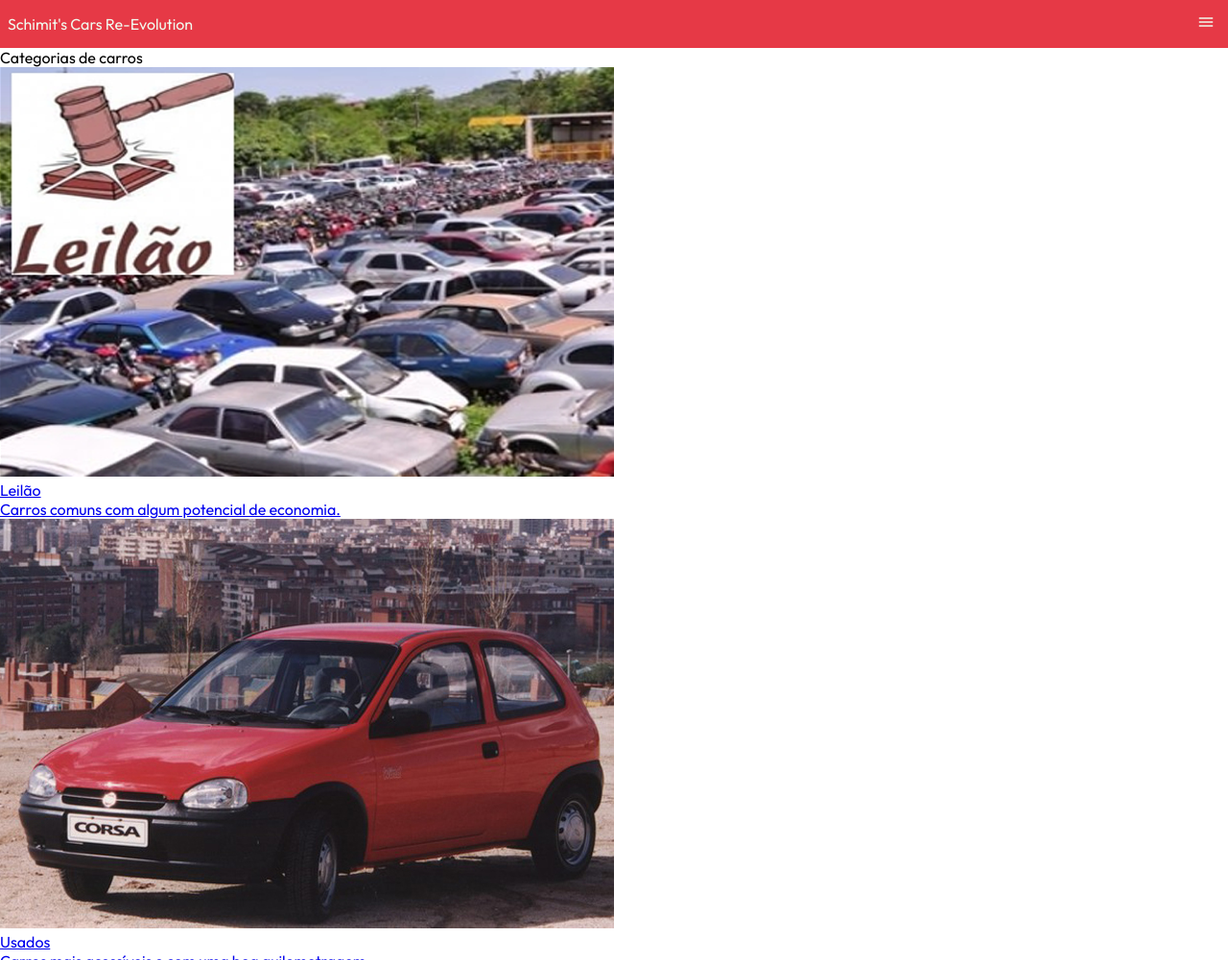
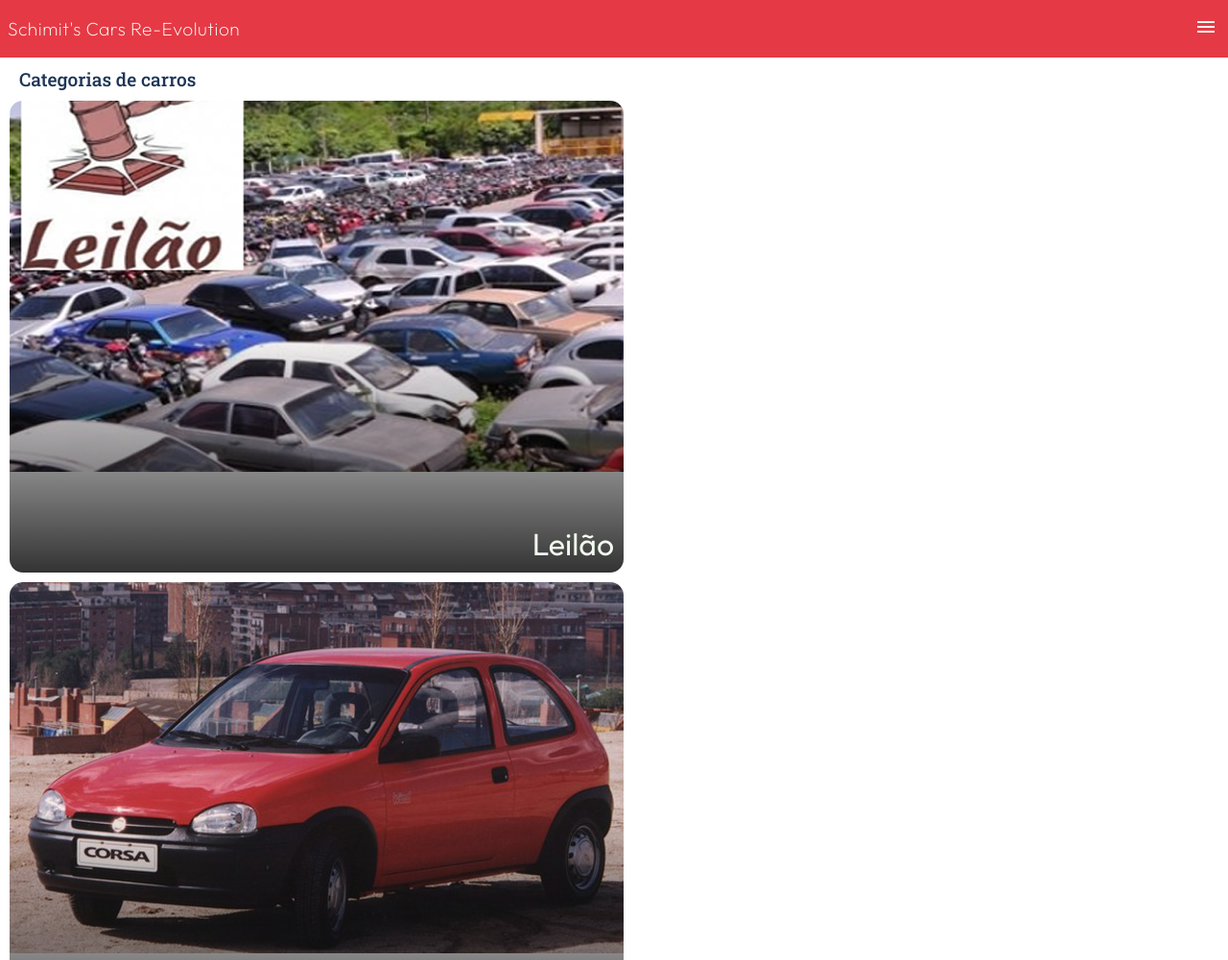
Before and after one commit to forgegabriel/Schimit-s-Car, a plain HTML site: page index.html in a window 1280 px wide. Shown: the top 1001 px of the page at 96% size. Drawn offline with Linux system fonts and the light colour scheme; a web font is replaced by a local one.

Commit message:
Layout de celular pronto

```diff
--- a/css/style.css
+++ b/css/style.css
@@ -1,6 +1,3 @@
-@import url('https://fonts.googleapis.com/css2?family=Outfit:wght@100;200;300;400;500;600;700&display=swap');
-@import url('https://fonts.googleapis.com/css2?family=family=Roboto+Slab:wght@100;200;300;400;500;600;700;800;900&display=swap');
-
 * {
 	--font-outfit: 'Outfit', sans-serif;
 	--font-roboto-slab: 'Roboto Slab', serif;
@@ -12,6 +9,11 @@
 	--cor-black: black;
 	--cor-white: white;
 	font-family: var(--font-outfit);
+}
+
+.corpo {
+	display: flex;
+	flex-direction: column;
 }
 
 header {
@@ -26,19 +28,22 @@
 
 .logo a {
 	display: block;
-	padding: 15px 8px;
+	padding: 18px 0px 18px 8px;
 	color: var(--cor-2);
 	text-decoration: none;
+	font-size: 1.2em;
+	font-weight: 200;
+	letter-spacing: 0.5px;
 }
 
 .menu-icon {
-	padding: 11px;
+	padding: 16px 11px;
+	height: 100%;
 	margin-left: auto;
 }
 
 .menu-icon svg {
 	fill: var(--cor-2);
-	transform: scale(0.8);
 }
 
 #menu-nav {
@@ -60,3 +65,73 @@
 nav.ativo {
 	display: block;
 }
+
+main {
+	margin-bottom: 10px;
+}
+
+main>h2 {
+	padding: 10px 20px;
+	font-size: 1.2em;
+	font-family: var(--font-roboto-slab);
+	font-weight: 500;
+	color: var(--cor-escuro);
+}
+
+.carros {
+	display: grid;
+	grid-template-columns: auto;
+	padding: 0 10px;
+	grid-row-gap: 10px;
+}
+
+.card {
+	position: relative;
+	overflow: hidden;
+	border-radius: 14px;
+	height: calc(40vw - 20px);
+	width: fit-content;
+}
+
+.card-gradient {
+	position: absolute;
+	width: 100%;
+	height: 20vw;
+	bottom: 0;
+	background-image: linear-gradient(rgba(0, 0, 0, 0), rgba(0, 0, 0, 0.8));
+}
+
+.card img {
+	margin-top: -40px;
+}
+
+.card a {
+	text-decoration: none;
+	color: var(--cor-2);
+}
+
+.card h3 {
+	position: absolute;
+	bottom: 0;
+	right: 0;
+	font-size: 2em;
+	padding: 10px;
+}
+
+.card p {
+	display: none;
+}
+
+.rodape {
+	padding: 10px;
+	margin-top: auto;
+	width: 100%;
+	background-color: var(--cor-1);
+}
+
+.rodape p {
+	color: var(--cor-2);
+	font-family: var(--font-roboto-slab);
+	text-align: center;
+	font-size: 1.2em;
+}
--- a/index.html
+++ b/index.html
@@ -5,11 +5,17 @@
 	<meta charset="utf-8">
 	<meta name="viewport" content="width=device-width, initial-scale=1.0">
 	<title>Schimit's Car</title>
+	<link rel="preconnect" href="https://fonts.googleapis.com">
+	<link rel="preconnect" href="https://fonts.gstatic.com" crossorigin>
+	<link
+		href="https://fonts.googleapis.com/css2?family=Outfit:wght@100;200;300;400;500;600;700;800;900&family=Roboto+Slab:wght@100;200;300;400;500;600;700;800;900&display=swap"
+		rel="stylesheet">
 	<link rel="stylesheet" href="css/minireset.css">
 	<link rel="stylesheet" href="css/style.css">
 </head>
 
 <body>
+	<div class="corpo">
 		<header>
 			<h1 class="logo"><a href="index.html">Schimit's Cars Re-Evolution</a></h1>
 			<div class="menu-icon" onclick="interageMenu()">
@@ -29,41 +35,53 @@
 			<h2>Categorias de carros</h2>
 			<div class="carros">
 				<div class="card">
-				<a href="leilao.html"><img src="img/leilao.png">
+					<a href="leilao.html">
+						<div class="card-gradient"></div>
+						<img src="img/leilao.png">
 						<h3>Leilão</h3>
 						<p>Carros comuns com algum potencial de economia.</p>
 					</a>
 				</div>
 
 				<div class="card">
-				<a href="usados.html"><img src="img/usado.jpg">
+					<a href="usados.html">
+						<div class="card-gradient"></div>
+						<img src="img/usado.jpg">
 						<h3>Usados</h3>
 						<p>Carros mais acessíveis e com uma boa quilometragem.</p>
 					</a>
 				</div>
 
 				<div class="card">
-				<a href="semi.html"><img src="img/seminovo.jpg">
+					<a href="semi.html">
+						<div class="card-gradient"></div>
+						<img src="img/seminovo.jpg">
 						<h3>Semi-novos</h3>
 						<p>Carros pouco usados e relativamente barato.</p>
 					</a>
 				</div>
 				<div class="card">
-				<a href="novos.html"><img src="img/novo.png">
+					<a href="novos.html">
+						<div class="card-gradient"></div>
+						<img src="img/novo.png">
 						<h3>Novos</h3>
 						<p>Carros vindos direto da fábrica.</p>
 					</a>
 				</div>
 
 				<div class="card">
-				<a href="velhos.html"><img src="img/velho.jpg">
+					<a href="velhos.html">
+						<div class="card-gradient"></div>
+						<img src="img/velho.jpg">
 						<h3>Antigos</h3>
-					<p>Carros que fizeram muita história e normalmente inteiros.</p>
+						<p>Carros que fizeram muita história e ainda sobreviveram inteiro.</p>
 					</a>
 				</div>
 
 				<div class="card">
-				<a href="importados.html"><img src="img/importado.jpg">
+					<a href="importados.html">
+						<div class="card-gradient"></div>
+						<img src="img/importado.jpg">
 						<h3>Importados</h3>
 						<p>Carros estilosos e extremamete exclusivos.</p>
 					</a>
@@ -74,6 +92,7 @@
 		<footer class="rodape">
 			<p>Copyright by Adriel Schimit</p>
 		</footer>
+	</div>
 
 	<script>
 		function interageMenu() {
```
Lines whose indentation alone changed are shown as unchanged.
